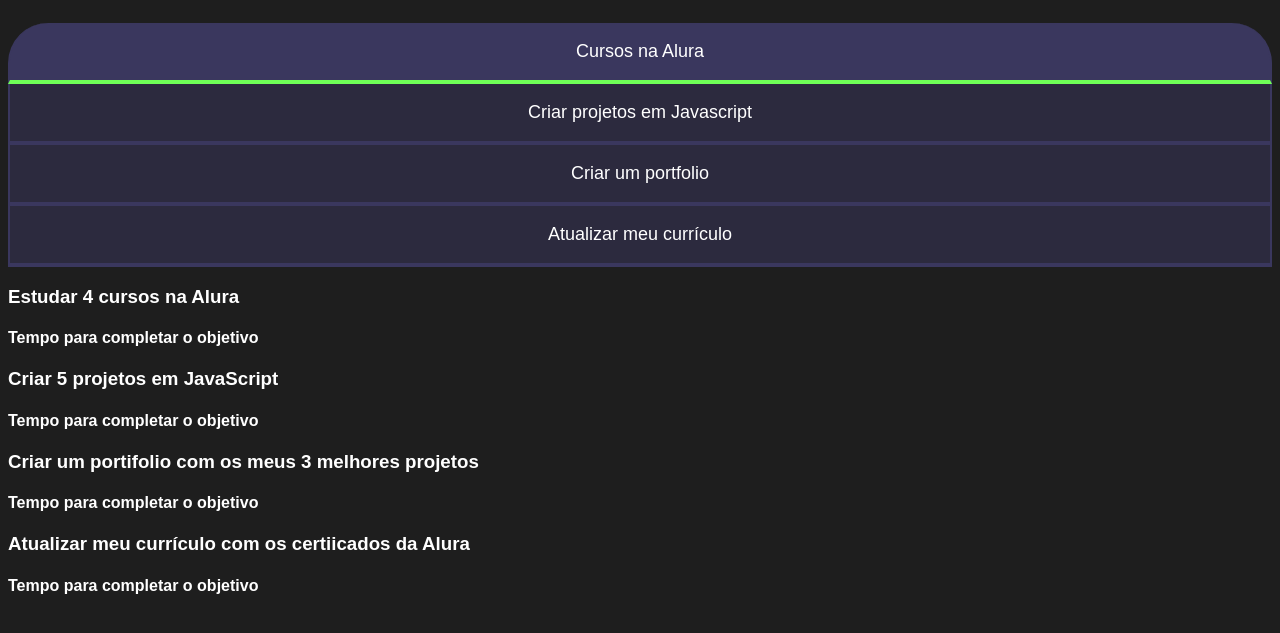
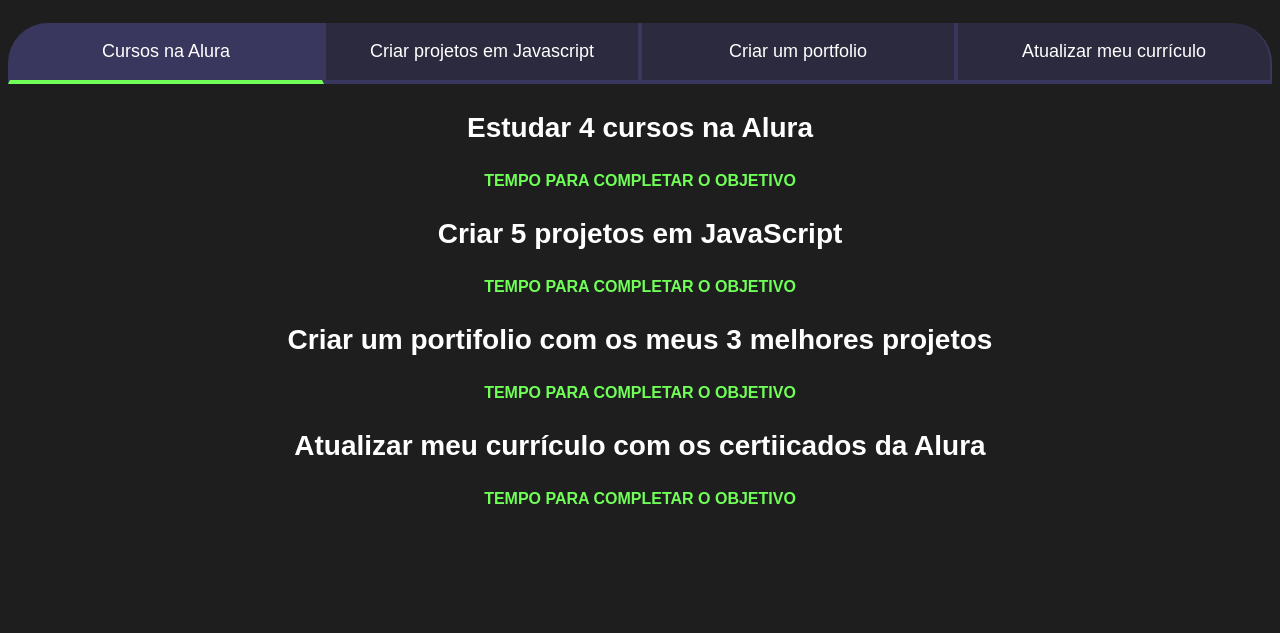
Before and after one commit to gabrielcastilho7/projeto-roberty, a plain HTML site: page index.html in a window 1280 px wide. Shown: the part 67-700 px from the top of the page. Drawn offline with Linux system fonts and the light colour scheme.

Commit message:
Add files via upload

```diff
--- a/index.html
+++ b/index.html
@@ -11,16 +11,14 @@
 <body>
     <section class="coteudo pricipal">
         <h2 class="titulo-principal">Meus Objetivos do ano <span>_</span></h2>
+        <div class="conteudo">
         <div class="botoes">
             <button class="botao ativo">Cursos na Alura</button>
             <button class="botao">Criar projetos em Javascript</button>
             <button class="botao">Criar um portfolio</button>
             <button class="botao">Atualizar meu currículo</button>
         </div>
-    </section>
-    <script src="main.js"></script>
-
-    <div class="abas-textos">
+        <div class="abas-textos">
     <div class="aba-conteudo">
         <h3 class="aba-conteudo-titulo-principal">Estudar 4 cursos na Alura</h3>
         <h4 class="aba-conteudo-titulo-secundario">Tempo para completar o objetivo</h4>
@@ -42,6 +40,11 @@
     </div>
 
     </div>
+    </div>
+    </section>
+    <script src="main.js"></script>
+
+
 </body>
 
 
--- a/style.css
+++ b/style.css
@@ -65,3 +65,31 @@
     background-color: var(--botao-ativo);
     border-bottom: 4px solid var(--verde);
 }
+
+.aba-textos{
+    background-color: var(--texto-fundo);
+    padding: 40px;
+}
+
+.aba-conteudo-titulo-principal{
+   font-size: 28px;
+   text-align: center;
+}
+
+.aba-conteudo-titulo-secundario{
+    text-align: center;
+    color: var(--verde);
+    text-transform: uppercase;
+}
+
+@media screen and (min-width:78px){
+    .botoes{
+        display: flex;
+    }
+   .botao:first-child{
+    border-radius:40px 0 0 0;
+   }
+   .botao:last-child{
+    border-radius: 0 40px 0 0;
+   }
+}
```
